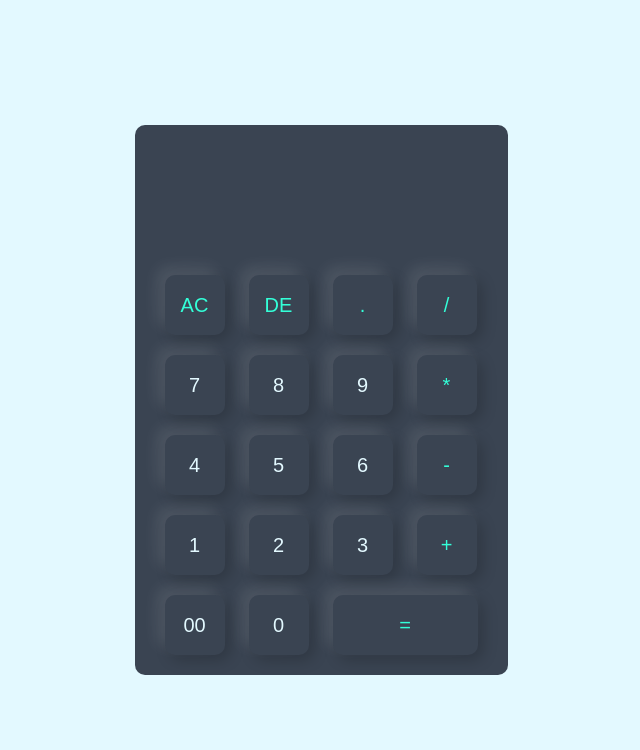
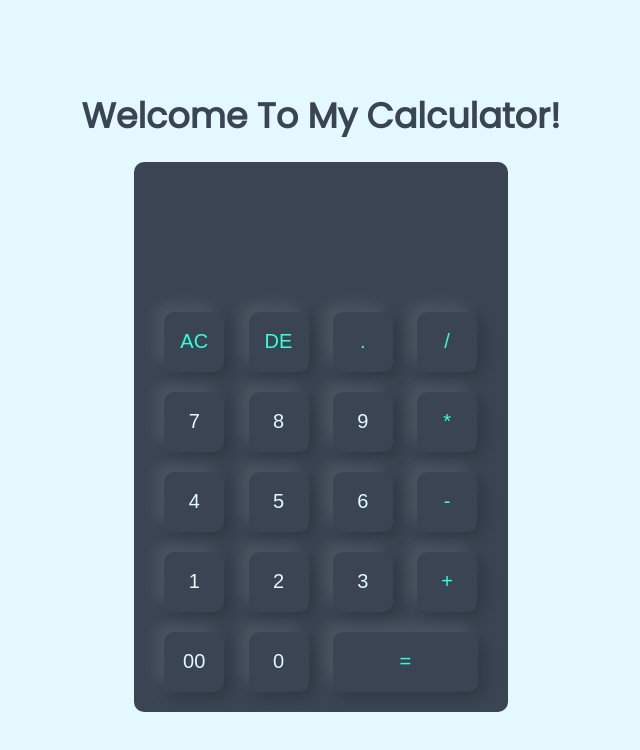
Before and after one commit to angan358/Calculator, a plain HTML site: page index.html in a window 1280 px wide. Shown: the whole page, without its empty margins (319-959 px from the left). Drawn offline with Linux system fonts and the light colour scheme.

Commit message:
added the heading and styled

```diff
--- a/index.html
+++ b/index.html
@@ -9,6 +9,8 @@
 </head>
 <body>
     <div class="container">
+
+        <h2>Welcome To My Calculator!</h2>
         <div class="calculator">
             <form>
                 <div class="display">
--- a/style.css
+++ b/style.css
@@ -1,7 +1,11 @@
+@import url('https://fonts.googleapis.com/css2?family=Poppins&display=swap');
 *{
     margin: 0;
     padding: 0;
     box-sizing: border-box;
+}
+body{
+    font-family: 'Poppins', sans-serif;
 }
 
 .container{
@@ -9,8 +13,15 @@
     height: 100vh;
     background: #e3f9ff;
     display: flex;
+    flex-direction: column;
     justify-content: center;
     align-items: center;
+}
+
+.container h2{
+    font-size: 35px;
+    margin-bottom: 20px;
+    color: #3a4452;
 }
 .calculator{
     background: #3a4452;
```
